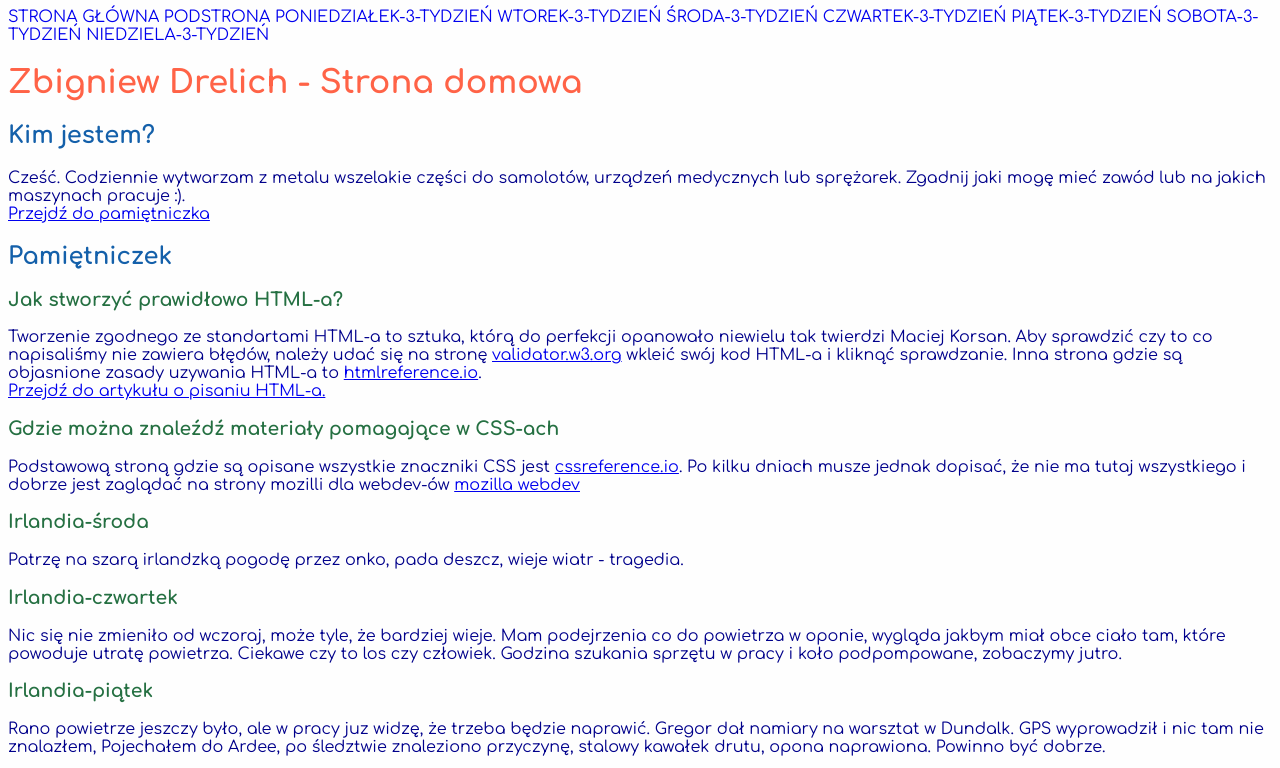
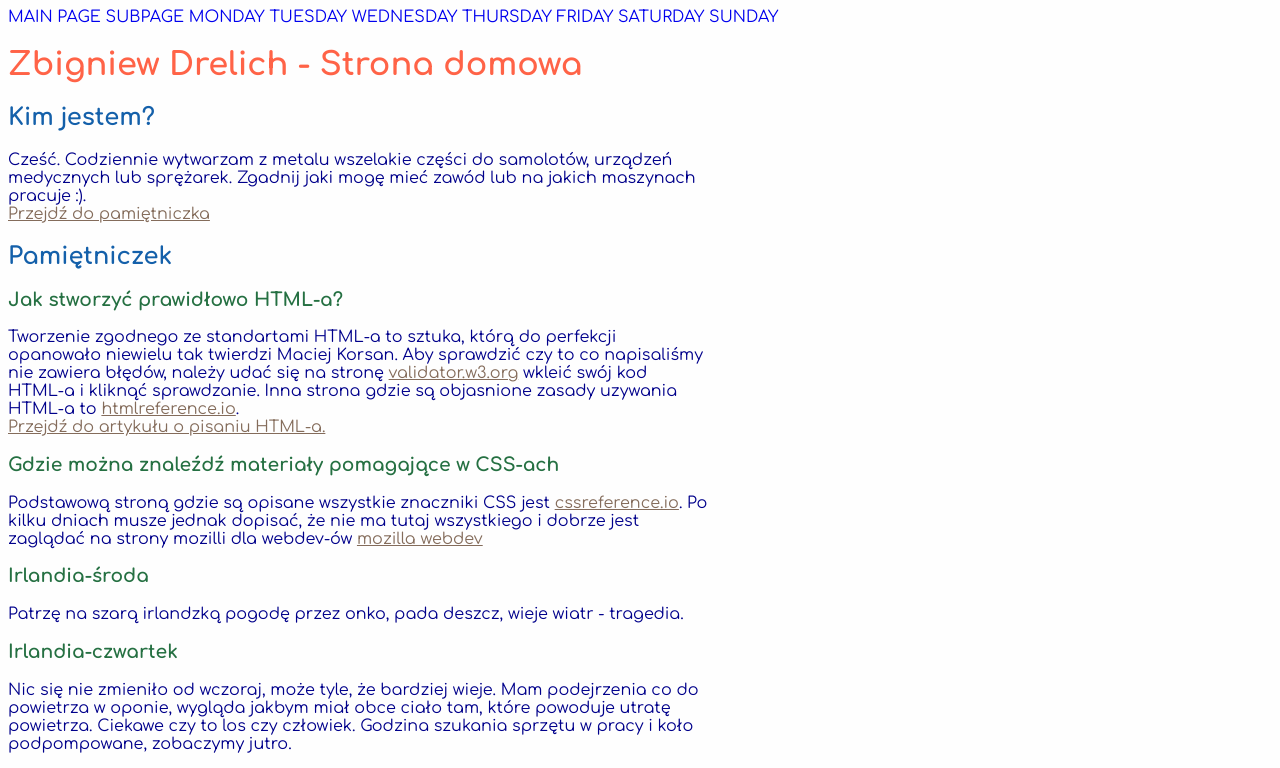
Before and after one commit to pcwitcher/homepage, a plain HTML site: page index.html in a window 1280 px wide. Shown: the top 768 px of the page. Drawn offline with Linux system fonts and the light colour scheme.

Commit message:
feat:add new class, link colors, center article index.html

```diff
--- a/index.html
+++ b/index.html
@@ -5,22 +5,22 @@
     <meta charset="UTF-8">
     <meta name="viewport" content="width=device-width, initial-scale=1.0">
     <meta http-equiv="X-UA-Compatible" content="ie=edge">
-    <title>Document</title>
+    <title>WTF homepage</title>
     <link rel="stylesheet" href="style.css" type="text/css">
 
 </head>
 
 <body>
     <header class="nav">
-        <a href="index.html">Strona główna</a>
-        <a href="podstrona.html">Podstrona</a>
-        <a href="monday.html">Poniedziałek-3-tydzień</a>
-        <a href="tuesday.html">Wtorek-3-tydzień</a>
-        <a href="wednesday.html">Środa-3-tydzień</a>
-        <a href="thursday.html">Czwartek-3-tydzień</a>
-        <a href="friday.html">Piątek-3-tydzień</a>
-        <a href="saturday.html">Sobota-3-tydzień</a>
-        <a href="sunday.html">Niedziela-3-tydzień</a>
+        <a href="index.html">Main Page</a>
+        <a href="podstrona.html">Subpage</a>
+        <a href="monday.html">Monday</a>
+        <a href="tuesday.html">Tuesday</a>
+        <a href="wednesday.html">Wednesday</a>
+        <a href="thursday.html">Thursday</a>
+        <a href="friday.html">Friday</a>
+        <a href="saturday.html">Saturday</a>
+        <a href="sunday.html">Sunday</a>
     </header>
     <main>
         <header>
@@ -28,70 +28,82 @@
                 Zbigniew Drelich - Strona domowa
             </h1>
         </header>
-        <section>
+        <section class="article--about" class="article">
             <h2 class="sectionHeader">Kim jestem?</h2>
-            <p>
-                Cześć. Codziennie wytwarzam z metalu wszelakie części do samolotów, urządzeń medycznych lub sprężarek.
+            <p class="paragraph">
+                Cześć. Codziennie wytwarzam z metalu wszelakie części do samolotów, urządzeń medycznych lub
+                sprężarek.
                 Zgadnij jaki mogę mieć zawód lub na jakich maszynach pracuje :).
                 <br>
-                <a href="#pamiętniczek">Przejdź do pamiętniczka</a>
+                <a class="link" href="#diary">Przejdź do pamiętniczka</a>
             </p>
         </section>
 
-        <section id="pamiętniczek">
+        <section class="diary" id="diary">
             <h2 class="sectionHeader">Pamiętniczek</h2>
-            <section>
+            <section class="article">
                 <h3 class="sectionSubtitle">Jak stworzyć prawidłowo HTML-a?</h3>
-                <p>
+                <p class="paragraph">
                     Tworzenie zgodnego ze standartami HTML-a to sztuka, którą do perfekcji opanowało niewielu tak
-                    twierdzi Maciej Korsan. Aby sprawdzić czy to co napisaliśmy nie zawiera błędów, należy udać się na
-                    stronę <a href="https://validator.w3.org/nu/#textarea">validator.w3.org</a>
+                    twierdzi Maciej Korsan. Aby sprawdzić czy to co napisaliśmy nie zawiera błędów, należy udać się
+                    na
+                    stronę <a class="link" href="https://validator.w3.org/nu/#textarea">validator.w3.org</a>
                     wkleić swój kod HTML-a i
-                    kliknąć sprawdzanie. Inna strona gdzie są objasnione zasady uzywania HTML-a to <a
+                    kliknąć sprawdzanie. Inna strona gdzie są objasnione zasady uzywania HTML-a to <a class="link"
                         href="https://htmlreference.io/">htmlreference.io</a>.<br>
-                    <a href="podstrona.html">Przejdź do artykułu o pisaniu HTML-a.</a>
+                    <a class="link" href="podstrona.html">Przejdź do artykułu o pisaniu HTML-a.</a>
                 </p>
             </section>
-            <section>
+            <section class="article">
                 <h3 class="sectionSubtitle">Gdzie można znaleźdź materiały pomagające w CSS-ach</h3>
-                <p>Podstawową stroną gdzie są opisane wszystkie znaczniki CSS jest <a
-                        href="https://cssreference.io/">cssreference.io</a>. Po kilku dniach musze jednak dopisać, że
-                    nie ma tutaj wszystkiego i dobrze jest zaglądać na strony mozilli dla webdev-ów <a
+                <p class="paragraph">Podstawową stroną gdzie są opisane wszystkie znaczniki CSS jest <a class="link"
+                        href="https://cssreference.io/">cssreference.io</a>. Po kilku dniach musze jednak dopisać,
+                    że
+                    nie ma tutaj wszystkiego i dobrze jest zaglądać na strony mozilli dla webdev-ów <a class="link"
                         href="https://developer.mozilla.org/pl/">mozilla webdev</a>
                 </p>
             </section>
-            <section>
+            <section class="article">
                 <h3 class="sectionSubtitle">Irlandia-środa</h3>
-                <p>Patrzę na szarą irlandzką pogodę przez onko, pada deszcz, wieje wiatr - tragedia.
+                <p class="paragraph">Patrzę na szarą irlandzką pogodę przez onko, pada deszcz, wieje wiatr -
+                    tragedia.
                 </p>
             </section>
-            <section>
+            <section class="article">
                 <h3 class="sectionSubtitle">Irlandia-czwartek</h3>
-                <p>Nic się nie zmieniło od wczoraj, może tyle, że bardziej wieje. Mam podejrzenia co do powietrza w
-                    oponie, wygląda jakbym miał obce ciało tam, które powoduje utratę powietrza. Ciekawe czy to los czy
+                <p class="paragraph">Nic się nie zmieniło od wczoraj, może tyle, że bardziej wieje. Mam podejrzenia
+                    co do powietrza w
+                    oponie, wygląda jakbym miał obce ciało tam, które powoduje utratę powietrza. Ciekawe czy to los
+                    czy
                     człowiek. Godzina szukania sprzętu w pracy i koło podpompowane, zobaczymy jutro.
                 </p>
             </section>
-            <section>
+            <section class="article">
                 <h3 class="sectionSubtitle">Irlandia-piątek</h3>
-                <p>Rano powietrze jeszczy było, ale w pracy juz widzę, że trzeba będzie naprawić. Gregor dał namiary na
+                <p class="paragraph">Rano powietrze jeszczy było, ale w pracy juz widzę, że trzeba będzie naprawić.
+                    Gregor dał namiary
+                    na
                     warsztat w Dundalk. GPS wyprowadził i nic tam nie znalazłem, Pojechałem do Ardee, po śledztwie
                     znaleziono przyczynę, stalowy kawałek drutu, opona naprawiona. Powinno być dobrze.
                 </p>
             </section>
-            <section>
+            <section class="article">
                 <h3 class="sectionSubtitle">Irlandia-sobota</h3>
-                <p>To było dwa dni temu, bo piszę to w poniedziałek, nie jestem fanem pamiętników, ale Maciej Korsan
+                <p class="paragraph">To było dwa dni temu, bo piszę to w poniedziałek, nie jestem fanem pamiętników,
+                    ale Maciej Korsan
                     mówił,
                     żeby się nie lenić, nie leniłem się, przez te dni robiłem coś innego :), także co mogę o sobocie
                     napisać. Minęła.
                 </p>
             </section>
-            <section>
+            <section class="article">
                 <h3 class="sectionSubtitle">Irlandia-niedziela</h3>
-                <p>Rano wstałem jako stary człowiek, pojechałem rozruszać kości na siłownię, jakiś festyn, dużo typa w
+                <p class="paragraph">Rano wstałem jako stary człowiek, pojechałem rozruszać kości na siłownię, jakiś
+                    festyn, dużo typa
+                    w
                     okolicy, ale na siłowni na szczęście pustki, po treningu poszedłem się odnowić na jacuzzi. No i
-                    powiem, że trochę to pomogło - 20 lat mniej. Zacząłem stylować 3D button na innym projekcie, zeszło
+                    powiem, że trochę to pomogło - 20 lat mniej. Zacząłem stylować 3D button na innym projekcie,
+                    zeszło
                     mi sie kilka godzin i 3D nie udało się zrobić - za słaby jestem, ale jest z obrotem, wiec już
                     tak zostawiam. Wrócę do tego jednak - nie będzie button pluł mi w twarz!
                 </p>
--- a/style.css
+++ b/style.css
@@ -18,8 +18,7 @@ body {
 
 .mainHeader {
     color: tomato;
-    font-weight: 700;
-
+    font-weight: 700
 }
 
 .sectionHeader {
@@ -31,10 +30,20 @@ body {
     color: #257042;
 }
 
-p {
+.paragraph {
     color: darkblue;
 }
 
 .footerArticle {
     font-weight: 700;
 }
+
+.link {
+    color: #846c5b;
+}
+
+.article--about,
+.article {
+    width: 100%;
+    max-width: 700px;
+}
```
Also changed, not shown: monday.html (+1 -1 lines).
